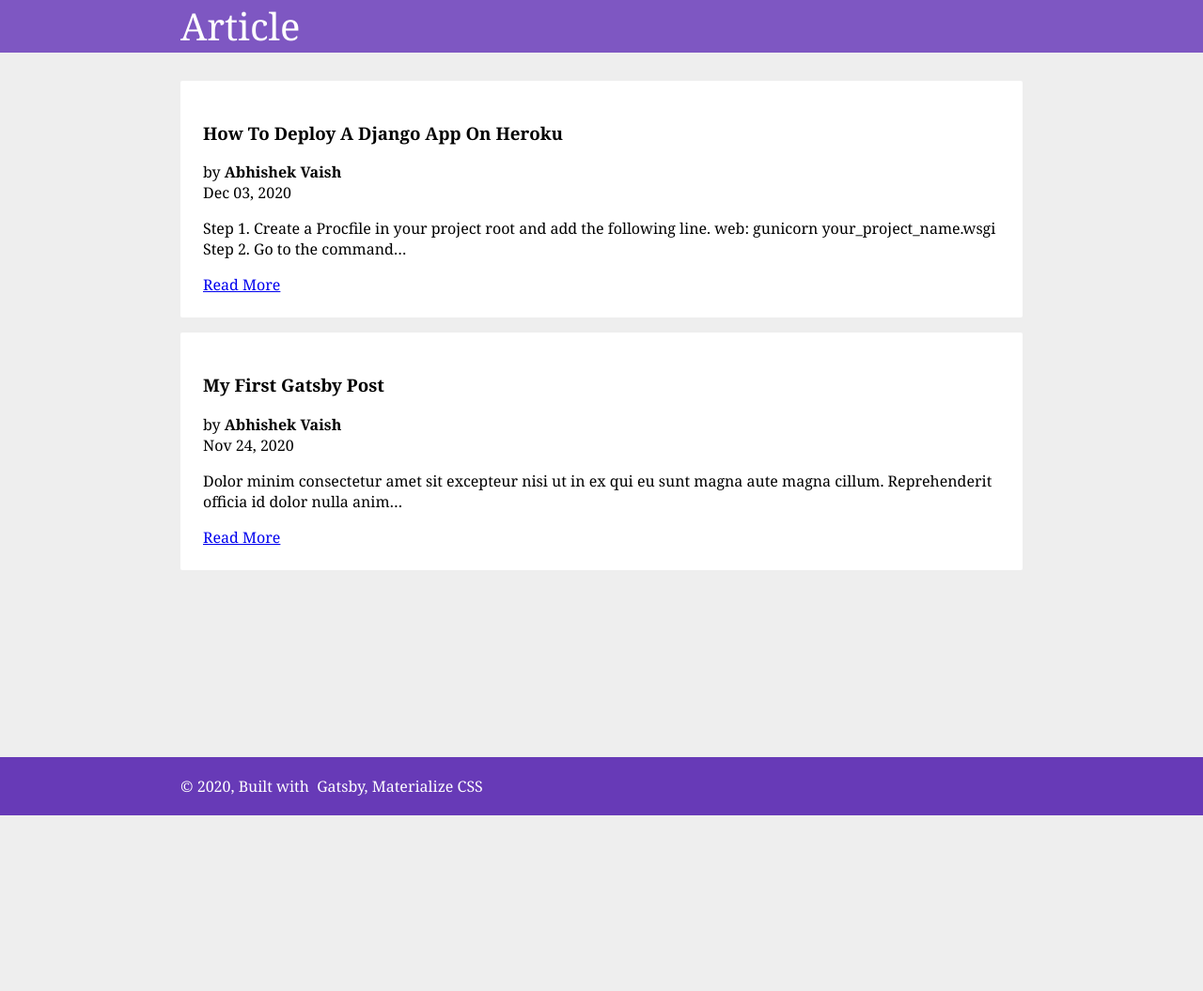
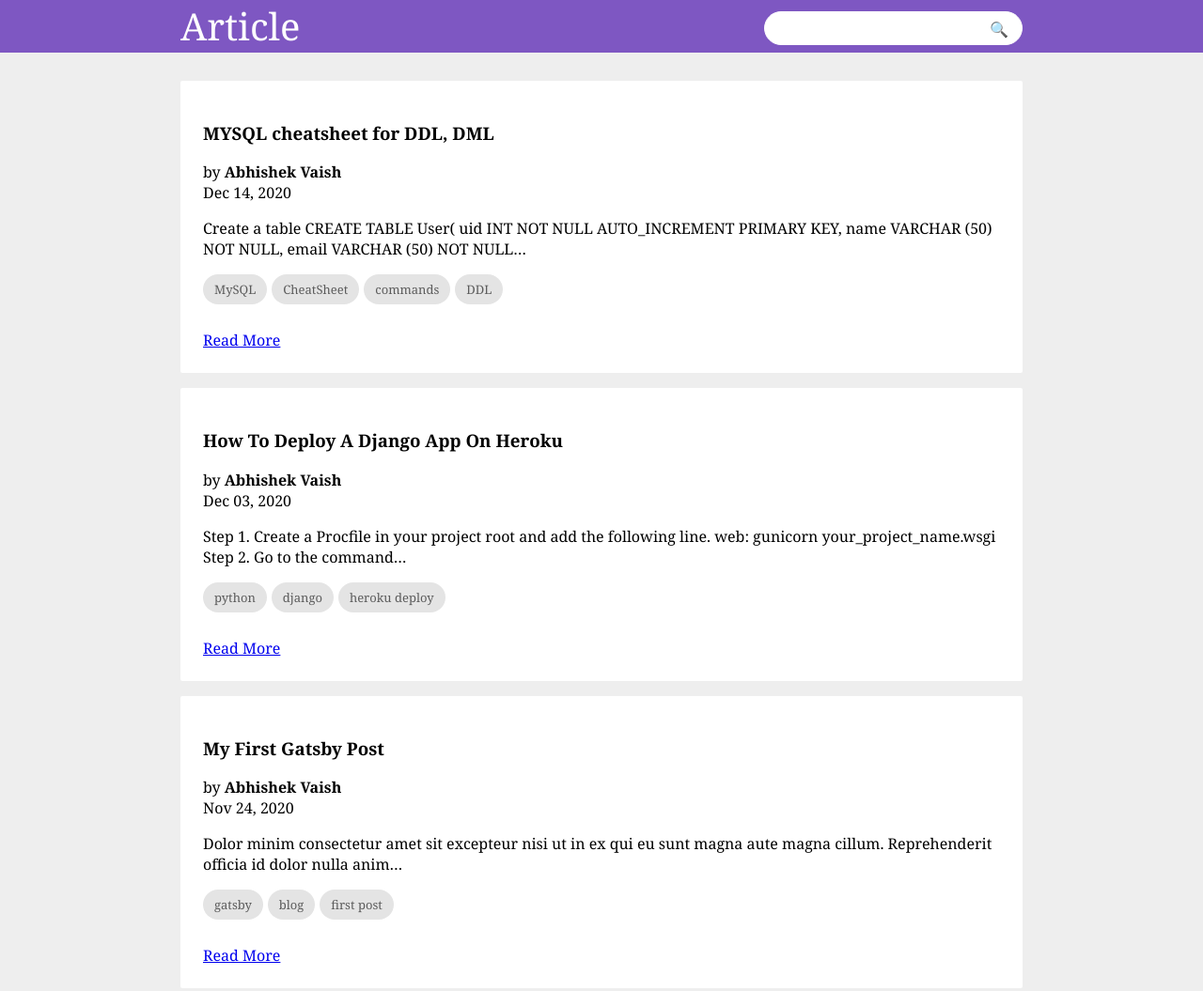
Before and after one commit to Abhishekvaish/Article, a Gatsby site: page / in a window 1280 px wide. Shown: the top 1055 px of the page at 94% size. Before the commit the page ends 868 px from the top, so only its background shows below. Built offline with nearby package versions, Linux system fonts and the light colour scheme; Gatsby itself is replaced by a stand-in of ours.

Commit message:
added tags in post

````diff
--- a/Content/post-1/index.md
+++ b/Content/post-1/index.md
@@ -3,6 +3,7 @@ path: "/post-1"
 date: "2020-11-24T13:04:50.533Z"
 title: "My First Gatsby Post"
 author: "Abhishek Vaish"
+tags: "gatsby, blog, first post"
 featuredImage: "./road.jpg"
 ---
 
--- a/Content/post-2/index.md
+++ b/Content/post-2/index.md
@@ -3,6 +3,7 @@ path: "/post-2"
 date: "2020-12-03T05:07:31.090Z"
 title: "How To Deploy A Django App On Heroku"
 author: "Abhishek Vaish"
+tags: "python, django, heroku deploy"
 featuredImage: "./django-heroku.jpg"
 ---
 
--- /dev/null
+++ b/Content/post-3/index.md
@@ -0,0 +1,60 @@
+---
+path: "/post-3"
+date: "2020-12-14T14:02:16.482Z"
+title: "MYSQL cheatsheet for DDL, DML"
+author: "Abhishek Vaish"
+tags: "MySQL, CheatSheet, commands, DDL"
+featuredImage: "./mysql.png"
+---
+
+### Create a table
+```
+	CREATE TABLE User(
+		uid INT NOT NULL AUTO_INCREMENT PRIMARY KEY,
+		name VARCHAR (50) NOT NULL,
+		email VARCHAR (50) NOT NULL UNIQUE,
+		password VARCHAR(255) NOT NULL,
+		active Bool DEFAULT false,
+		pid INT,
+		CONSTRAINT FOREIGN KEY(pid) REFERENCES Profile(pid) ON DELETE CASCADE
+	);
+```
+
+### Alter a table
+```
+	ALTER TABLE Profile ADD Lname VARCHAR(30) NOT NULL AFTER Fname ;
+	ALTER TABLE Profile MODIFY contact VARCHAR(10) NOT NULL ;
+	ALTER TABLE Profile DROP COLUMN username;
+	ALTER TABLE Profile CHANGE COLUMN Fname first_name VARCHAR(30) FIRST ;
+	ALTER TABLE User ADD FOREIGN KEY(pid) REFERENCES Profile(pid);
+```
+
+### Drop a table
+```
+	DROP TABLE table_name;
+```
+
+### Truncate a table (delete all entries)
+```
+	TRUNCATE TABLE table_name;
+```
+
+### Rename a table
+```
+	RENAME TABLE old_name TO new_name;
+```
+
+### Insert a row
+```
+	INSERT INTO User(name,email,password) VALUES ("tom","riddle","tom.riddle@gmail.com");
+```
+
+### Update a row
+```
+	UPDATE User SET name="Tom Riddle" WHERE email="tom.riddle@gmail.com";
+```
+
+### delete a row
+```
+	DELETE FROM User WHERE name = "Tom Riddle";
+```
--- a/src/components/Layout/Layout.css
+++ b/src/components/Layout/Layout.css
@@ -12,6 +12,28 @@ nav{
   height: 56px;
   line-height: 56px;
 }
+nav input {
+  height: 32px;
+  border-radius: 20px;
+  padding-left: 15px;
+  border: 1px solid white;
+  margin-top: 10px;
+  width: 20vw;
+
+}
+#searchwrapper {
+  position: relative;
+  display: inline-block;
+  float: right;
+}
+
+#searchwrapper::after{
+  content: '🔍';
+  position: absolute;
+  top: 3px;
+  right: 15px;
+}
+
 .brand-logo{
 	color: #fff;
 	text-decoration: none;
@@ -77,3 +99,17 @@ pre{
     word-wrap: normal;
     padding: 1.45rem;
 }
+
+.chip {
+  display: inline-block;
+  height: 32px;
+  font-size: 13px;
+  font-weight: 500;
+  color: rgba(0, 0, 0, 0.6);
+  line-height: 32px;
+  padding: 0 12px;
+  border-radius: 16px;
+  background-color: #e4e4e4;
+  margin-bottom: 5px;
+  margin-right: 5px;
+}
--- a/src/components/Layout/Layout.js
+++ b/src/components/Layout/Layout.js
@@ -3,6 +3,9 @@ import PropTypes from "prop-types"
 import {Link } from "gatsby"
 import "./Layout.css"
 
+const search = () => {
+  console.log(document.getElementById("search").value)
+}
 
 
 const Layout = ({ children }) => {
@@ -12,6 +15,9 @@ const Layout = ({ children }) => {
         <nav>
             <div className="container">
               <Link to="/" className="brand-logo">Article</Link>
+              <div id="searchwrapper">
+                <input id="search" type="text" required/>
+              </div>
             </div>
         </nav>
       </header>
@@ -20,7 +26,6 @@ const Layout = ({ children }) => {
             <div className="container">
               © {new Date().getFullYear()}, Built with
               <a className="white-text" href="https://www.gatsbyjs.com">&nbsp; Gatsby, </a>
-              <a className="white-text" href="https://materializecss.com/">Materialize CSS</a>
             </div>
       </footer>
     </>
--- a/src/pages/index.js
+++ b/src/pages/index.js
@@ -11,6 +11,10 @@ const IndexPage = ({data}) => {
 					<h3>{edge.node.frontmatter.title }</h3>
 					<p>by <b>{edge.node.frontmatter.author}</b><br/>{edge.node.frontmatter.date }</p>
 					<p>{edge.node.excerpt }</p>
+					{edge.node.frontmatter.tags.split(",").map((tag)=>(
+						<div key={tag} className="chip">{tag}</div>
+					)) }
+					<br/><br/>
 					<Link to ={edge.node.frontmatter.path }>Read More</Link>
 				</div>
 			))}
@@ -28,6 +32,7 @@ export const pageQuery = graphql`
 						date(formatString: "MMM DD, YYYY")
 						path
 						title
+						tags
 					}
 					id
 					excerpt
````
Also changed, not shown: Content/post-3/mysql.png (added).
